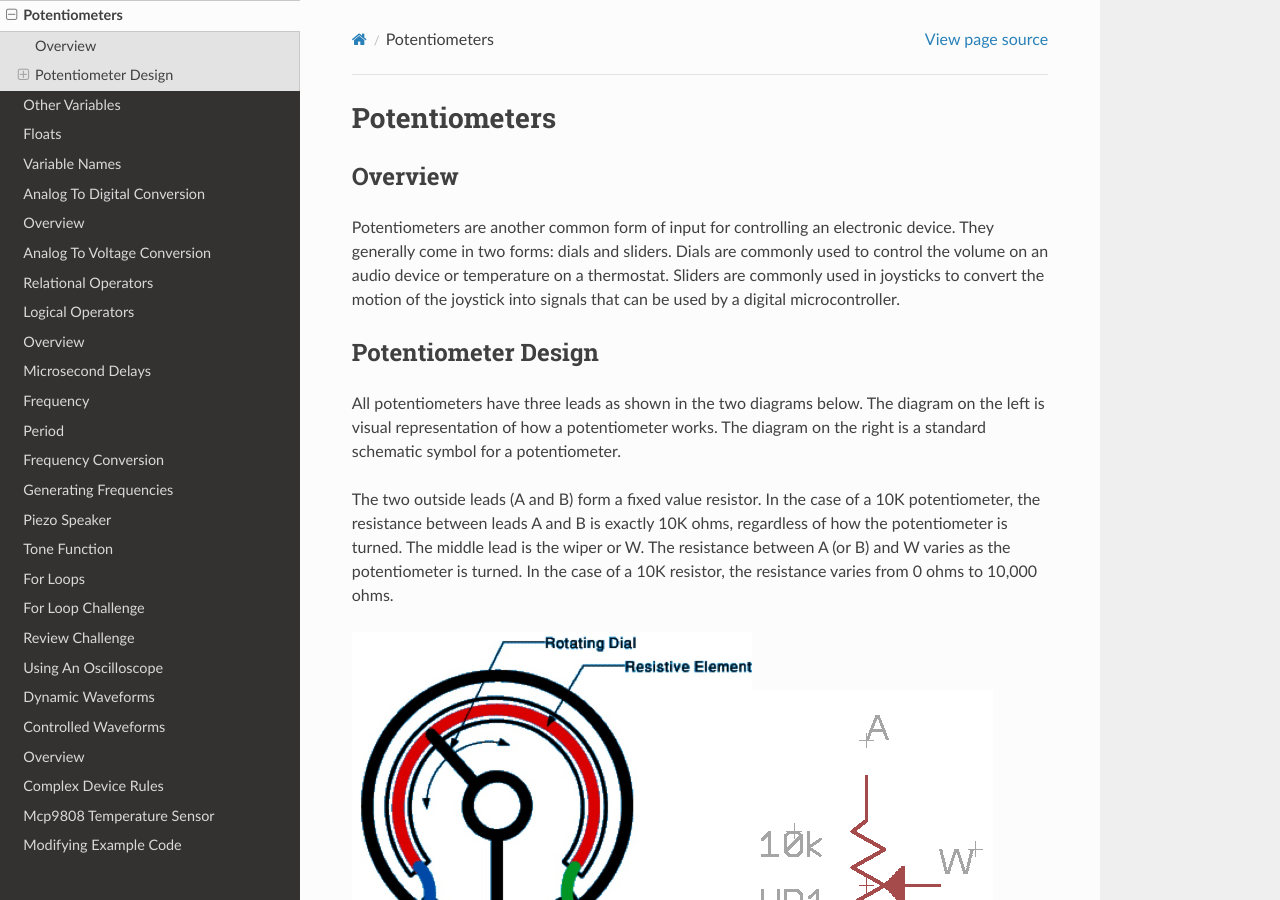
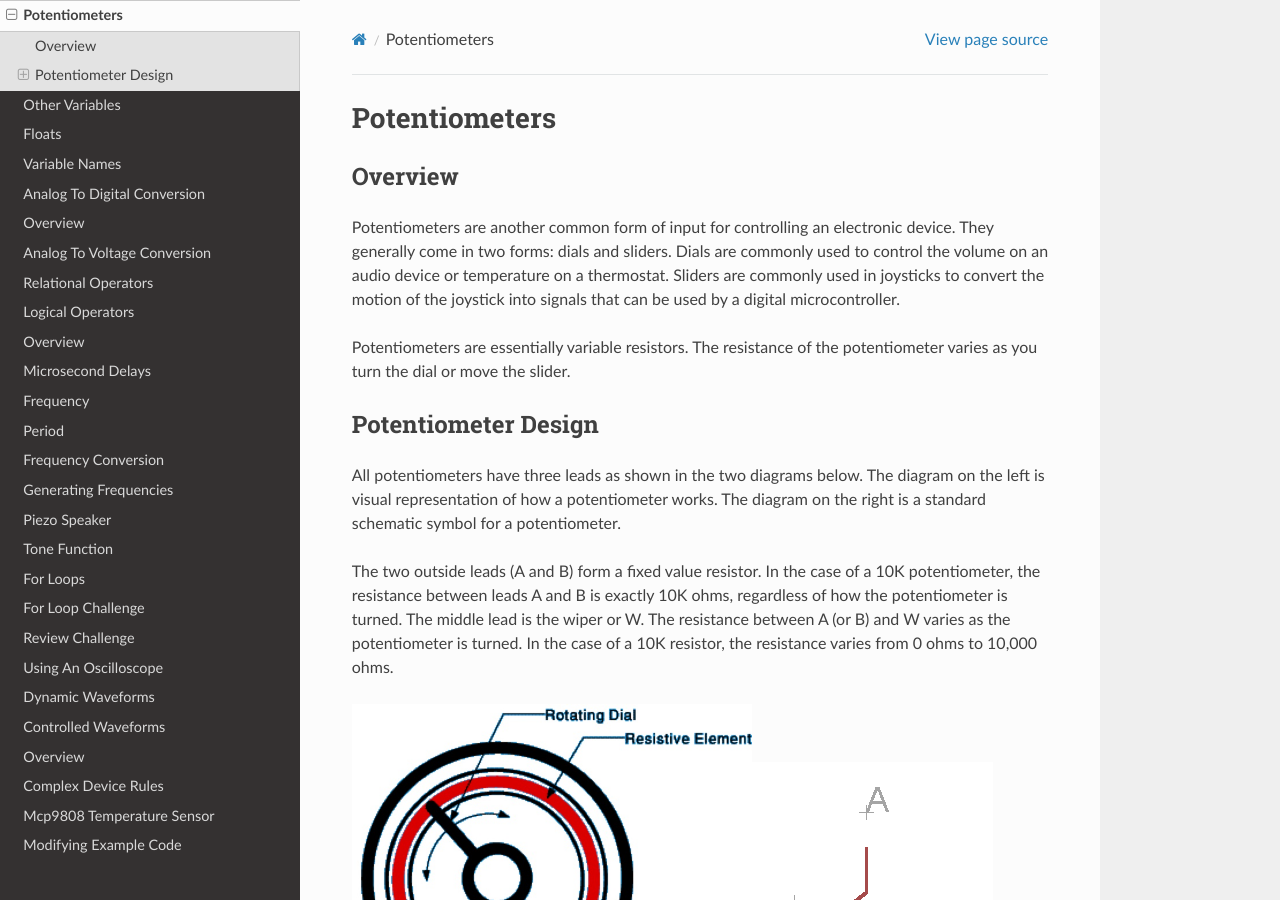
Before and after one commit to maxtkc/mvths-wiki, a Sphinx documentation site: the page built from docs/020-potentiometers.rst, in a window 1280 px wide and 900 px high. Built offline with Sphinx 7.4.7 and the Read the Docs theme 2.0.0, drawn with Linux system fonts in a browser that asks for light colours; pages that are not in the unit, such as notebooks, are missing from menus.

Commit message:
Update 020-potentiometers.rst

```diff
--- a/docs/020-potentiometers.rst
+++ b/docs/020-potentiometers.rst
@@ -5,6 +5,8 @@ Overview
 --------
 
 Potentiometers are another common form of input for controlling an electronic device. They generally come in two forms: dials and sliders. Dials are commonly used to control the volume on an audio device or temperature on a thermostat. Sliders are commonly used in joysticks to convert the motion of the joystick into signals that can be used by a digital microcontroller.
+
+Potentiometers are essentially variable resistors. The resistance of the potentiometer varies as you turn the dial or move the slider.
 
 Potentiometer Design
 --------------------
```
